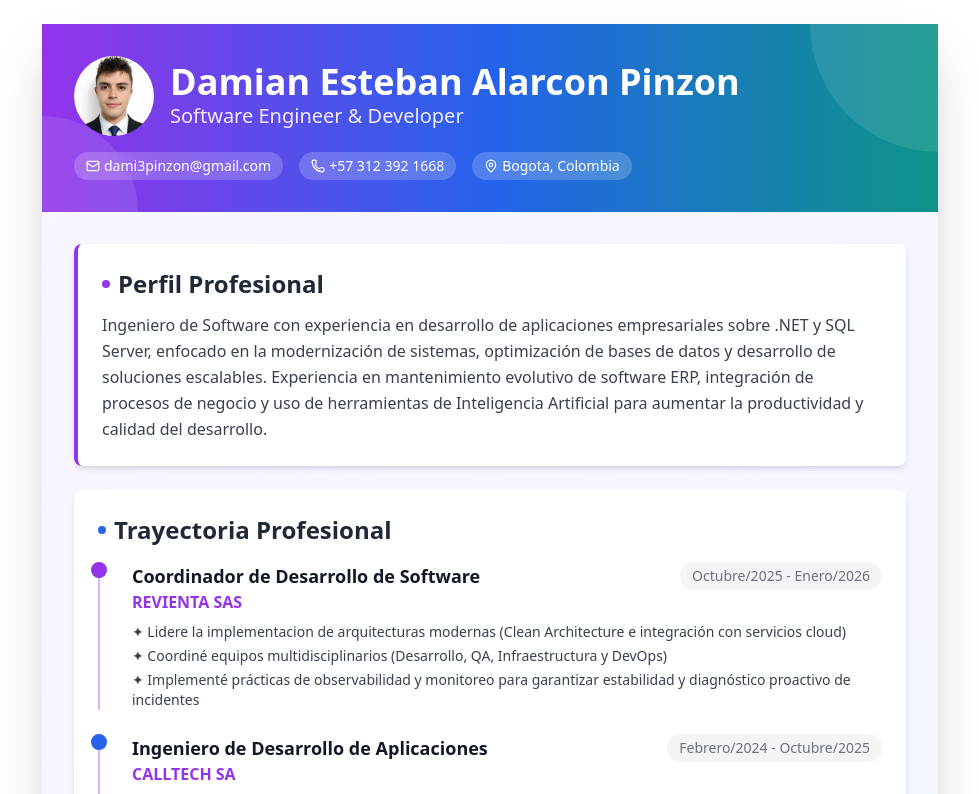
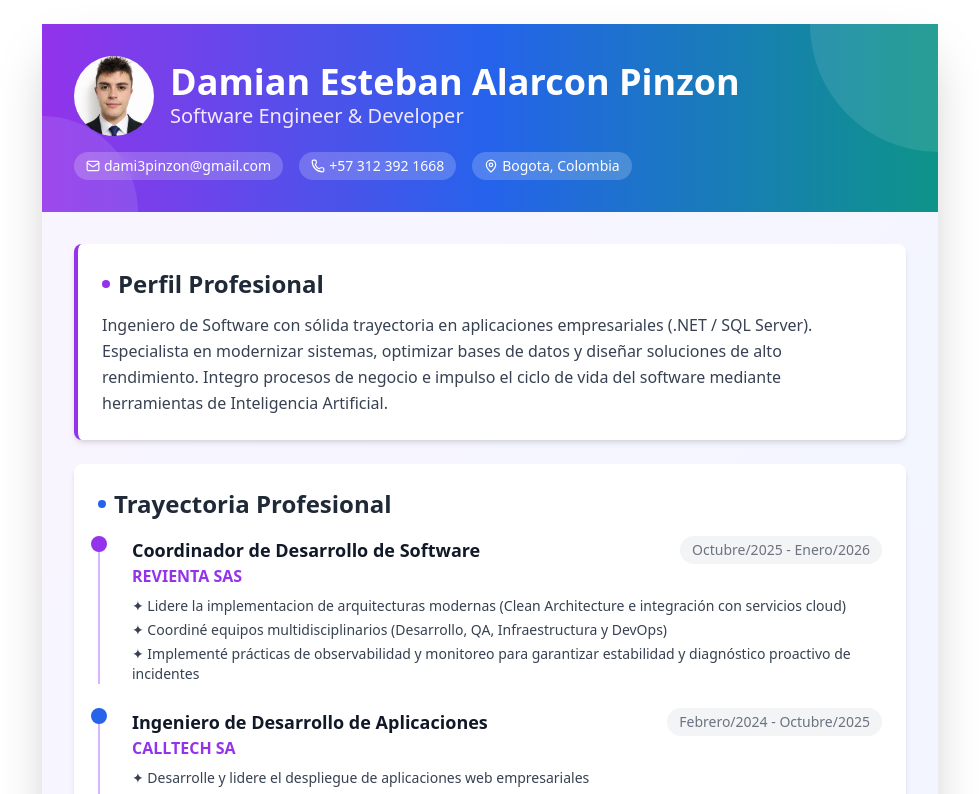
Before and after one commit to xicodami/CVDamianDev, a React (Vite) app: page / in a window 1280 px wide. Shown: the top 794 px of the page, without its empty margins (150-1129 px from the left). Built offline with nearby package versions, Linux system fonts and the light colour scheme; the HTML template or start-up script is replaced by a standard one.

Commit message:
Perfil Profesinal V2

```diff
--- a/src/CreativeCV.tsx
+++ b/src/CreativeCV.tsx
@@ -50,11 +50,9 @@ export function CreativeCV() {
             Perfil Profesional
           </h2>
           <p className="text-gray-700 leading-relaxed">
-            Ingeniero de Software con experiencia en desarrollo de aplicaciones empresariales
-            sobre .NET y SQL Server, enfocado en la modernización de sistemas,
-            optimización de bases de datos y desarrollo de soluciones escalables.
-            Experiencia en mantenimiento evolutivo de software ERP, integración de procesos de negocio
-            y uso de herramientas de Inteligencia Artificial para aumentar la productividad y calidad del desarrollo.
+            Ingeniero de Software con sólida trayectoria en aplicaciones empresariales (.NET / SQL Server).
+            Especialista en modernizar sistemas, optimizar bases de datos y diseñar soluciones de alto rendimiento.
+            Integro procesos de negocio e impulso el ciclo de vida del software mediante herramientas de Inteligencia Artificial.
           </p>
         </div>
 
```
